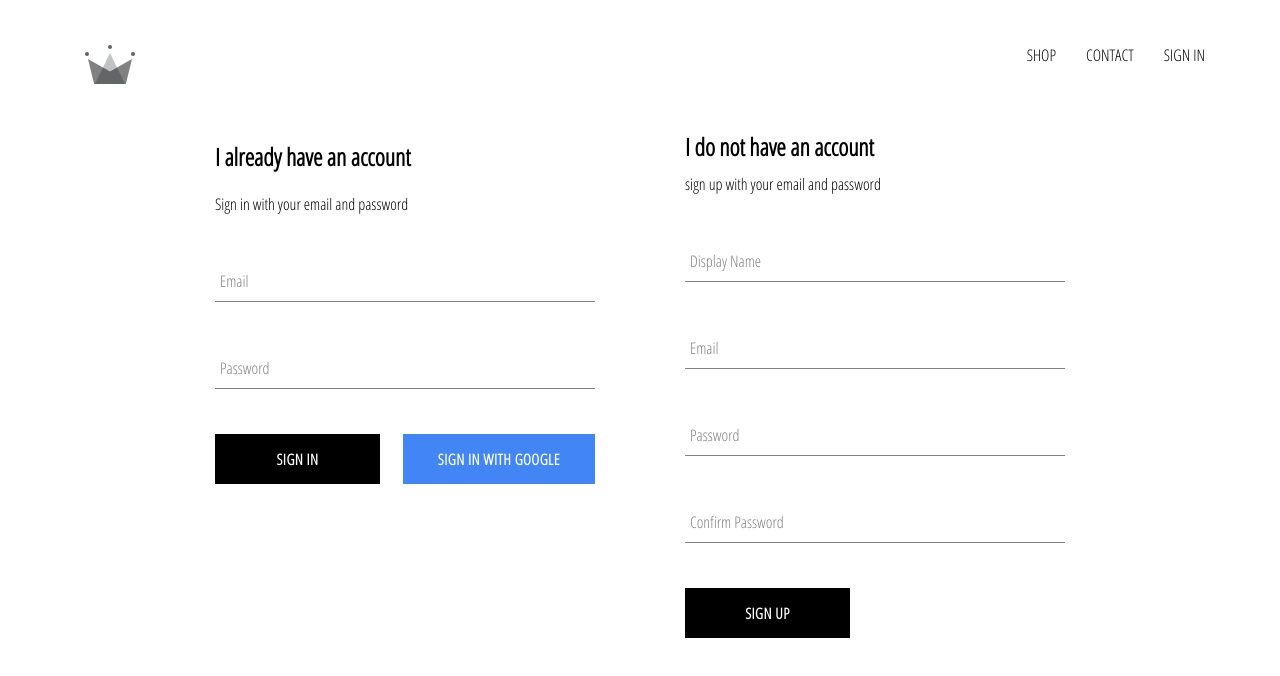
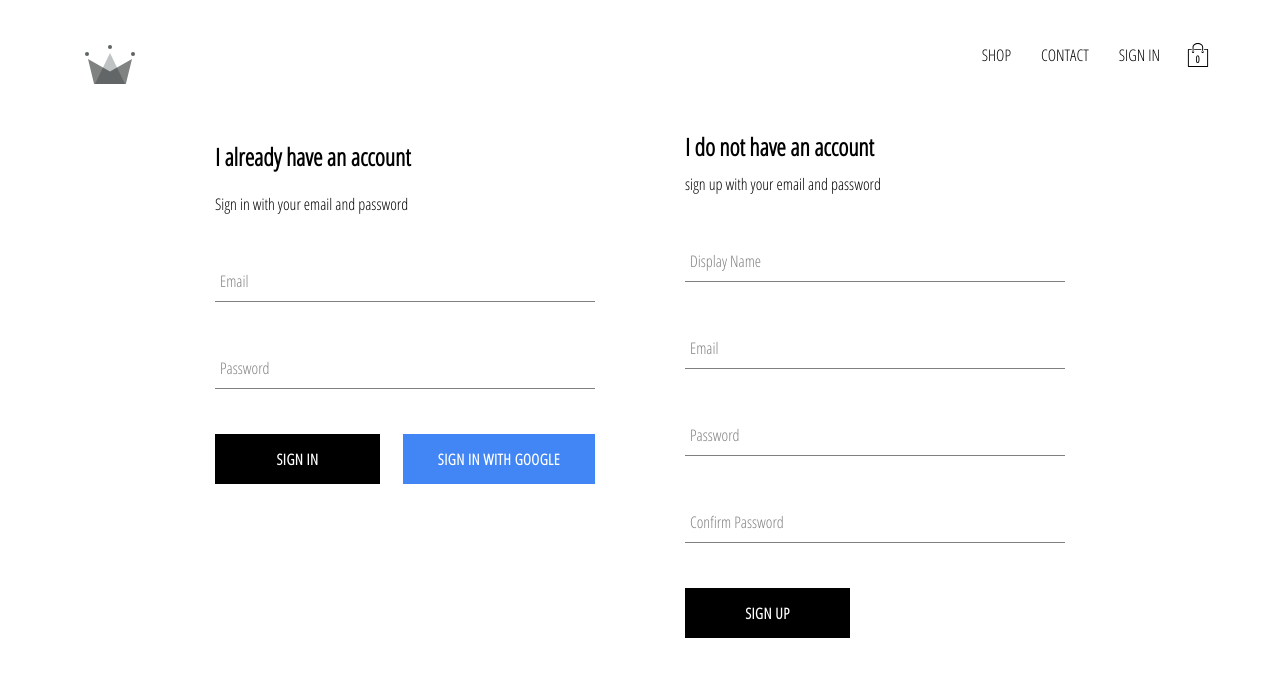
Before and after one commit to Arjunmdas3211/myshop, a React (Create React App) app: page /signin in a window 1280 px wide. Shown: the top 676 px of the page. Built offline with nearby package versions, Linux system fonts and the light colour scheme; no server answers.

Commit message:
Added cart icon and cart dropdown with cart redux in our application

```diff
--- /dev/null
+++ b/src/components/card-icon/card-icon.component.jsx
@@ -0,0 +1,19 @@
+import React from 'react';
+import { connect } from  'react-redux';
+import { toogleCartHidden } from '../../redux/cart/cart.actions';
+
+import { ReactComponent as ShoppingIcon } from '../../assets/shopping-bag.svg';
+
+import './card-icon.styles.scss';
+
+const CartIcon = ({ toggleCartHidden }) => (
+    <div className="cart-icon" onClick={toggleCartHidden}>
+      <ShoppingIcon className="shopping-icon" />
+      <span className="item-count">0</span>
+    </div>
+);
+const mapDispatchToProps = dispatch => ({
+  toggleCartHidden: () => dispatch(toogleCartHidden())
+});
+
+export default connect(null,mapDispatchToProps)(CartIcon);
--- /dev/null
+++ b/src/components/card-icon/card-icon.styles.scss
@@ -0,0 +1,21 @@
+.cart-icon {
+    width: 45px;
+    height: 45px;
+    position: relative;
+    display: flex;
+    align-items: center;
+    justify-content: center;
+    cursor: pointer;
+
+    .shopping-icon {
+      width: 24px;
+      height: 24px;
+    }
+
+    .item-count {
+      position: absolute;
+      font-size: 10px;
+      font-weight: bold;
+      bottom: 12px;
+    }
+  }
--- /dev/null
+++ b/src/components/cart-dropdown/cart-dropdown.component.jsx
@@ -0,0 +1,14 @@
+import React from 'react';
+
+import CustomButton from '../custom-button/custom-button.component';
+
+import './cart-dropdown.styles.scss';
+
+const CartDropdown = () => (
+    <div className="cart-dropdown">
+        <div className="cart-items" />
+        <CustomButton>CHECKOUT</CustomButton>
+    </div>
+)
+
+export default CartDropdown;
--- /dev/null
+++ b/src/components/cart-dropdown/cart-dropdown.styles.scss
@@ -0,0 +1,24 @@
+.cart-dropdown {
+    position: absolute;
+    width: 240px;
+    height: 340px;
+    display: flex;
+    flex-direction: column;
+    padding: 20px;
+    border: 1px solid black;
+    background-color: white;
+    top: 90px;
+    right: 40px;
+    z-index: 5;
+
+    .cart-items {
+      height: 240px;
+      display: flex;
+      flex-direction: column;
+      overflow: scroll;
+    }
+
+    button {
+      margin-top: auto;
+    }
+  }
--- a/src/components/header/header.component.jsx
+++ b/src/components/header/header.component.jsx
@@ -4,9 +4,11 @@
 import { auth } from "./../../firebase/firebase.utils";
 import './header.styles.scss';
 import {ReactComponent as Logo} from './../../assets/crown.svg'
+import CartIcon from '../card-icon/card-icon.component';
+import CartDropdown from '../cart-dropdown/cart-dropdown.component';
 
 
-const Header = ({ currentUser }) => (
+const Header = ({ currentUser, hidden }) => (
     <div className='header'>
      <Link className='logo-container' to='/'>
        <Logo className='logo' />
@@ -20,14 +22,16 @@
            :
            <Link className='option' to='/signin'>SIGN IN</Link>
          }
-
+         <CartIcon />
 
      </div>
+     {hidden ? null : <CartDropdown />}
     </div>
 );
 
-const mapStateToProps = state => ({
-   currentUser: state.user.currentUser
+const mapStateToProps = ({user: { currentUser }, cart: { hidden }}) => ({
+   currentUser,
+   hidden
 });
 
 export default connect(mapStateToProps)(Header);
--- /dev/null
+++ b/src/redux/cart/cart.actions.js
@@ -0,0 +1,5 @@
+import CartActionTypes from './cart.types';
+
+export const toogleCartHidden = () => ({
+    type: CartActionTypes.TOGGLE_CART_HIDDEN
+});
--- /dev/null
+++ b/src/redux/cart/cart.reducer.js
@@ -0,0 +1,18 @@
+import CartActionTypes from './cart.types';
+
+const INITIAL_STATE = {
+    hidden: true
+};
+
+const cartReducer = (state= INITIAL_STATE, action) => {
+    switch(action.type){
+        case CartActionTypes.TOGGLE_CART_HIDDEN:
+            return{
+                ...state,
+                hidden: !state.hidden
+            }
+            default:
+                return state;
+    }
+};
+export default cartReducer;
--- /dev/null
+++ b/src/redux/cart/cart.types.js
@@ -0,0 +1,5 @@
+const CartActionTypes = {
+    TOGGLE_CART_HIDDEN: 'TOGGLE_CART_HIDDEN'
+};
+
+export default CartActionTypes;
--- a/src/redux/root-reducer.js
+++ b/src/redux/root-reducer.js
@@ -1,7 +1,9 @@
 import { combineReducers } from 'redux';
 
 import userReducer from './user/user.reducer';
+import cartReducer from './cart/cart.reducer';
 
 export default  combineReducers({
-    user: userReducer
+    user: userReducer,
+    cart: cartReducer
 });
```
Also changed, not shown: src/assets/shopping-bag.svg (added).
